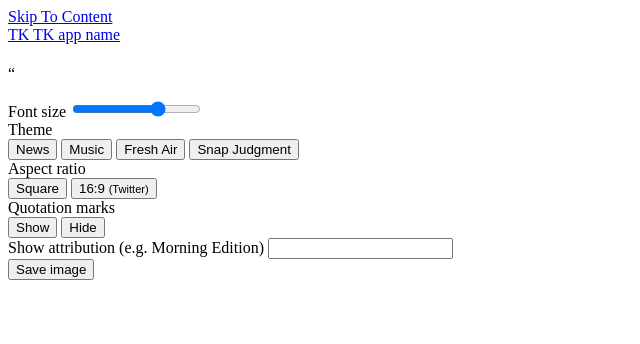
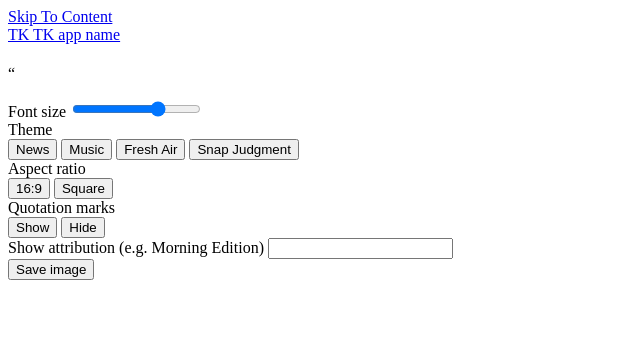
Before and after one commit to nprapps/lunchbox, a Flask app: template templates/quotable.html in a window 1280 px wide. Shown: the top 344 px of the page, without its empty margins (0-640 px from the left). Run offline with Flask 2, Linux system fonts and the light colour scheme; the template is opened without the code that fills it, so the values that code supplies are empty.

Commit message:
added twitter logo, reversed order to be consistent with faclist

```diff
--- a/less/app.less
+++ b/less/app.less
@@ -3,13 +3,7 @@
 @import "less/medium";
 @import "less/variables";
 
-html {
-//    min-width: 680px;
-}
-
 body {
-    background: @gray-lighter;
-//    min-width: 680px;
     font-family: @font-family !important;
     font-size: @base-font-size !important;
 }
--- a/templates/quotable.html
+++ b/templates/quotable.html
@@ -1,5 +1,4 @@
 {% extends '_base.html' %}
-
 
 {% block extra_css %}
 {{ CSS.push('less/quotable.less') }}
@@ -45,8 +44,8 @@
                     <div class="form-group">
                         <label>Aspect ratio</label>
                         <div id="aspect-ratio" class="btn-group">
+                            <button id="sixteen-by-nine" class="btn btn-default">16:9 <i class="fa fa-twitter"></i></button>
                             <button id="square" class="btn btn-default btn-primary">Square</button>
-                            <button id="sixteen-by-nine" class="btn btn-default">16:9 <small>(Twitter)</small></button>
                         </div>
                     </div>
                     <div class="form-group">
```
